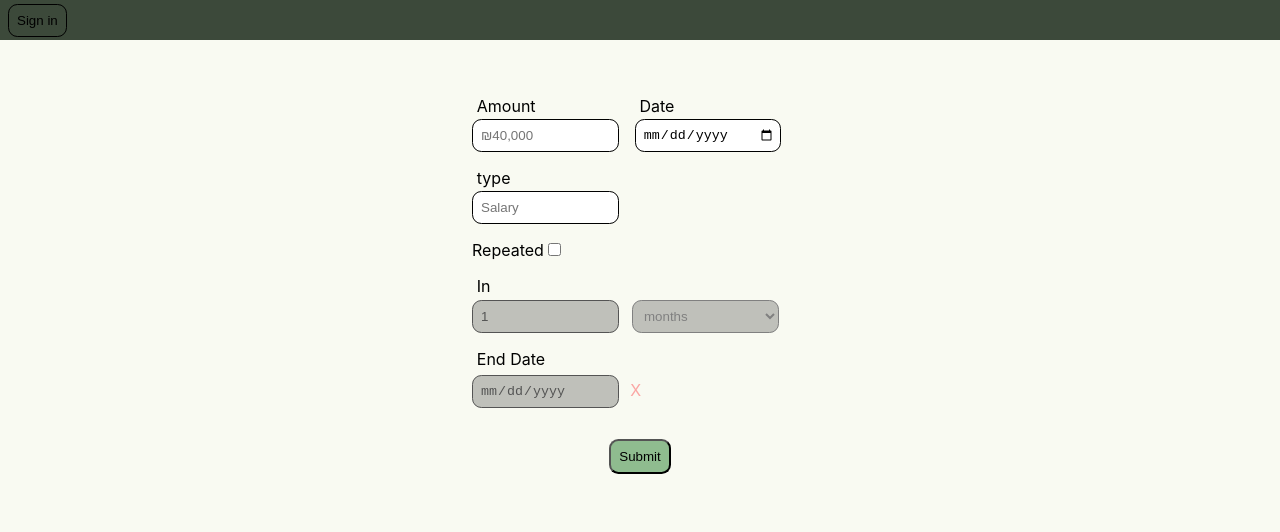
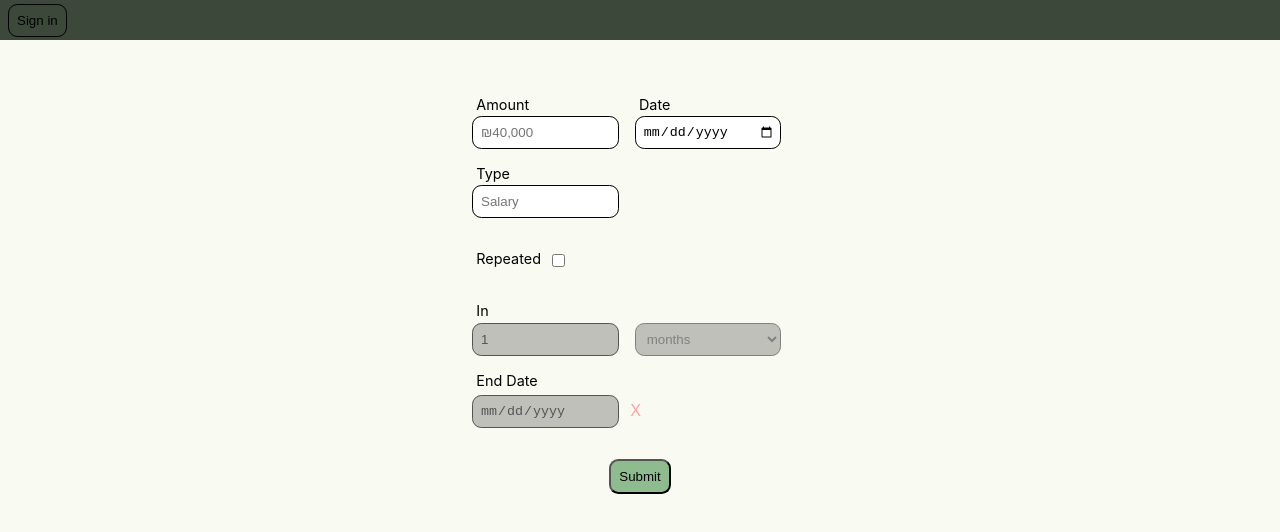
Before and after one commit to shamit6/get-there, a Next.js app: page /transactions/new in a window 1280 px wide. Shown: the top 532 px of the page. Built offline with nearby package versions, Linux system fonts and the light colour scheme; no server answers.

Commit message:
change label font size:

```diff
--- a/components/Field/Field.module.scss
+++ b/components/Field/Field.module.scss
@@ -50,6 +50,8 @@
     margin-bottom: 0.2em;
     display: block;
     white-space: nowrap;
+    font-size: 0.9em;
+    min-height: 1.2em;
   }
 
   &.horizontal {
@@ -110,7 +112,7 @@
   >label {
     padding: 0.5em 0 0 0.2em;
     display: block;
-    font-size: 1.2em;
+    font-size: 1.05em;
     margin-bottom: -0.2em;
     text-decoration: underline;
     text-underline-position: from-font;
--- a/components/Field/index.tsx
+++ b/components/Field/index.tsx
@@ -6,16 +6,18 @@ export default function Field({
   label,
   horizontal,
   children,
+  htmlFor,
 }: {
   label?: string
   horizontal?: boolean
   children?: ReactChild
+  htmlFor?: string
 }) {
   return (
     <div
       className={classnames(styles.field, { [styles.horizontal]: horizontal })}
     >
-      {label && <label>{label}</label>}
+      {label && <label htmlFor={htmlFor}>{label}</label>}
       {children}
       <span />
     </div>
--- a/components/TransactionForm/Form.module.scss
+++ b/components/TransactionForm/Form.module.scss
@@ -4,13 +4,6 @@
   hr {
     width: 100%;
     border: 0;
-  }
-
-  .repeatedField {
-    margin-top: 1em;
-    margin-right: 1em;
-    width: 100%;
-    display: inline-block;
   }
 
   .clearInput {
--- a/components/TransactionForm/index.tsx
+++ b/components/TransactionForm/index.tsx
@@ -106,7 +106,7 @@ export default function Form({
           )}
         />
       </Field>
-      <Field label="type">
+      <Field label="Type">
         <input
           id="type"
           type="text"
@@ -115,34 +115,34 @@ export default function Form({
           {...register('type', { required: true })}
         />
       </Field>
-      <div className={overrideStyles.repeatedField}>
-        <label htmlFor="repeated">Repeated</label>
+      <hr />
+      <Field htmlFor="repeated" label="Repeated" horizontal>
         <input
           type="checkbox"
           id="repeated"
           defaultChecked={!!transactionConfig?.timePeriod}
           {...register('repeated', { required: isRepeated })}
         />
-      </div>
-      <div className={styles.field}>
-        <label>In</label>
+      </Field>
+      <hr />
+      <Field label="In">
         <input
           type="number"
           disabled={!isRepeated}
           {...register('periodAmount', { required: isRepeated })}
           required={isRepeated}
         />
-        <span />
+      </Field>
+      <Field label=" ">
         <select
           {...register('timePeriod')}
           disabled={!isRepeated}
-          style={{ marginLeft: '1em' }}
         >
           <option value="week">weeks</option>
           <option value="month">months</option>
           <option value="year">years</option>
         </select>
-      </div>
+      </Field>
       <Field label="End Date">
         <Controller
           control={control}
```
Also changed, not shown: pages/balance/index.tsx (deleted, +0 -71 lines).
